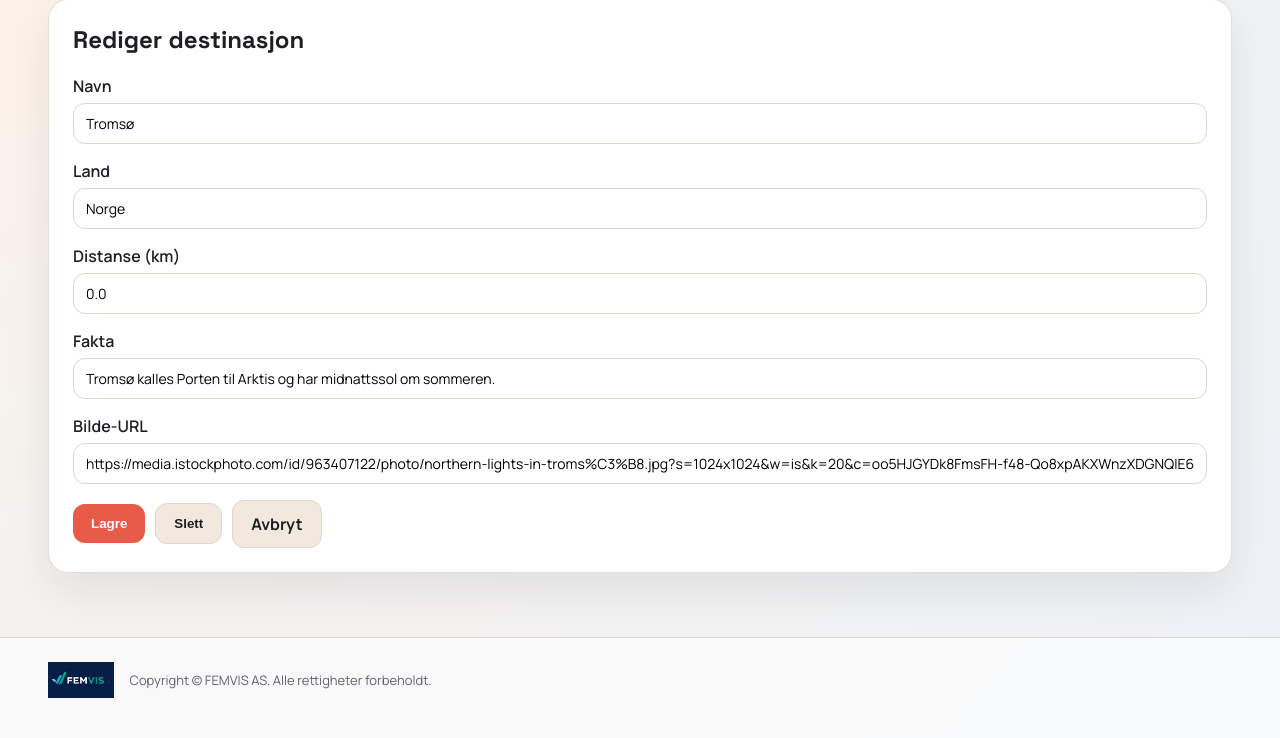
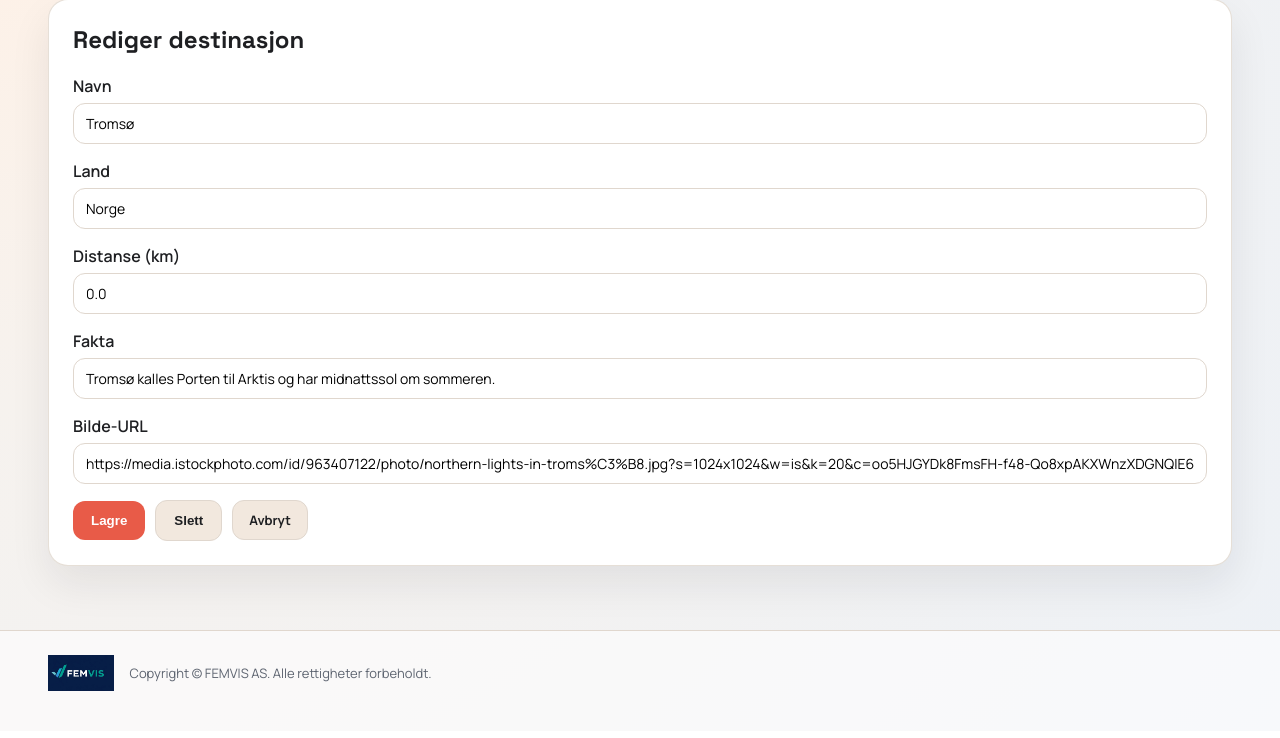
Before and after one commit to ikosmaz/followme, a Flask app: page /admin/destinations/1/edit in a window 1280 px wide. Shown: the part 139-877 px from the top of the page. After the commit the page ends 830 px from the top, so only its background shows below. Run offline with Flask 3, Linux system fonts and the light colour scheme; a user stored in the database is signed in.

Commit message:
Change 'Avbryt' button to a smaller size

```diff
--- a/templates/admin_destination_edit.html
+++ b/templates/admin_destination_edit.html
@@ -22,7 +22,7 @@
     <div class="form-actions">
       <button class="button" type="submit">Lagre</button>
       <button class="button secondary" type="submit" form="delete-destination">Slett</button>
-      <a class="button secondary" href="{{ url_for('admin_destinations') }}">Avbryt</a>
+      <a class="button secondary small" href="{{ url_for('admin_destinations') }}">Avbryt</a>
     </div>
   </form>
   <form id="delete-destination" method="post" action="{{ url_for('admin_destination_delete', dest_id=destination.id) }}"></form>
```
